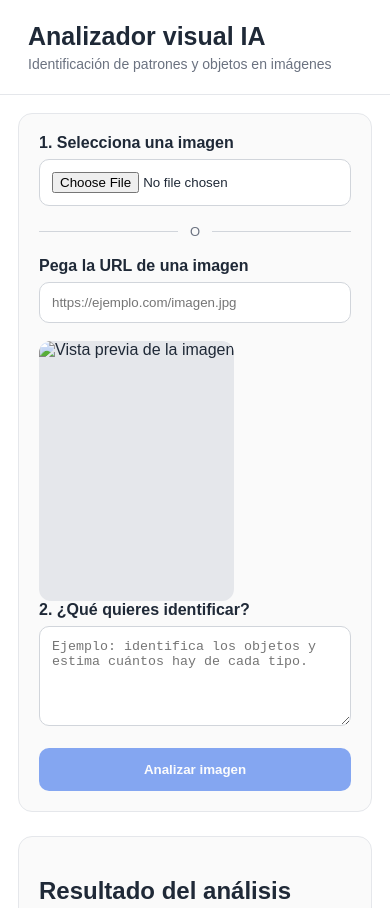
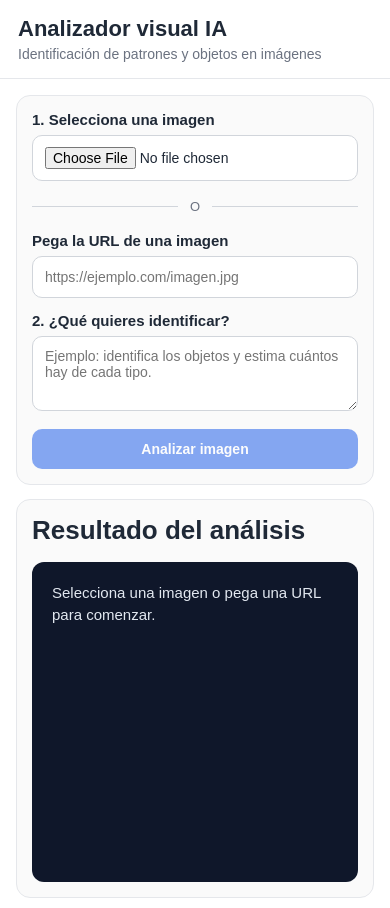
Before and after one commit to Yamishi-aymr/1-3-app-web-patrones, a plain HTML site: page index.html in a window 390 px wide. Shown: the top 908 px of the page. Drawn offline with nearby package versions, Linux system fonts and the light colour scheme.

Commit message:
Actualización de CSS

```diff
--- a/assets/css/styles.css
+++ b/assets/css/styles.css
@@ -1,28 +1,33 @@
 * {
+    box-sizing: border-box;
+}
 
-    box-sizing: border-box;
+html,
+body {
+    width: 100%;
+    height: 100%;
+    margin: 0;
+}
 
+body {
+    font-family: Arial, Helvetica, sans-serif;
+    background: #f4f6f9;
+    color: #1f2937;
+
+    /* Evita que toda la página tenga scroll */
+    overflow: hidden;
 }
 
 
-body {
-
-    margin: 0;
-
-    font-family: Arial, Helvetica, sans-serif;
-
-    background: #f4f6f9;
-
-    color: #1f2937;
-
-}
-
+/* ============================================================
+   CONTENEDOR PRINCIPAL
+============================================================ */
 
 .app {
+    width: min(1220px, 96%);
+    height: calc(100vh - 24px);
 
-    width: min(1000px, 94%);
-
-    margin: 32px auto;
+    margin: 12px auto;
 
     background: #ffffff;
 
@@ -30,151 +35,209 @@
 
     overflow: hidden;
 
-    box-shadow: 0 15px 40px rgba(0, 0, 0, 0.10);
+    box-shadow:
+        0 15px 40px
+        rgba(0, 0, 0, 0.10);
 
+    display: flex;
+    flex-direction: column;
 }
 
 
+/* ============================================================
+   HEADER
+============================================================ */
+
 .header {
-
     display: flex;
-
     justify-content: space-between;
-
     align-items: center;
 
-    padding: 22px 28px;
+    flex-shrink: 0;
 
-    border-bottom: 1px solid #e5e7eb;
+    padding: 18px 28px;
 
+    border-bottom:
+        1px solid #e5e7eb;
 }
 
-
 .header h1 {
-
     margin: 0;
 
     font-size: 25px;
-
 }
 
-
 .header p {
-
-    margin: 5px 0 0;
+    margin: 4px 0 0;
 
     color: #6b7280;
 
     font-size: 14px;
+}
 
+.status {
+    font-size: 13px;
+
+    color: #16803c;
 }
 
 
-.status {
+/* ============================================================
+   CONTENIDO
+============================================================ */
 
-    font-size: 13px;
+.content {
+    display: grid;
 
-    color: #16803c;
+    grid-template-columns:
+        minmax(0, 1fr)
+        minmax(0, 1fr);
 
+    gap: 20px;
+
+    padding: 20px 28px;
+
+    flex: 1;
+
+    min-height: 0;
 }
 
 
-.content {
+/* ============================================================
+   PANELES
+============================================================ */
 
-    display: grid;
+.panel {
+    border:
+        1px solid #e5e7eb;
 
-    grid-template-columns: 1fr 1fr;
+    border-radius: 14px;
 
-    gap: 24px;
+    padding: 18px;
 
-    padding: 28px;
+    background: #fafafa;
 
+    min-height: 0;
+
+    overflow: auto;
+}
+
+.panel h2 {
+    margin:
+        0
+        0
+        16px;
+
+    font-size: 26px;
 }
 
 
-.panel {
+/* ============================================================
+   CAMPOS
+============================================================ */
 
-    border: 1px solid #e5e7eb;
-
-    border-radius: 14px;
-
-    padding: 20px;
-
-    background: #fafafa;
-
+.field {
+    margin-bottom: 14px;
 }
 
-
-.field {
-
-    margin-bottom: 18px;
-
-}
-
-
 .field label {
-
     display: block;
 
     margin-bottom: 7px;
 
     font-weight: bold;
 
+    font-size: 15px;
 }
 
 
+/* ============================================================
+   INPUTS
+============================================================ */
+
 input[type="file"],
-
+input[type="url"],
 textarea {
-
     width: 100%;
 
-    padding: 12px;
+    padding: 11px 12px;
 
-    border: 1px solid #d1d5db;
+    border:
+        1px solid #d1d5db;
 
     border-radius: 10px;
 
     background: #ffffff;
 
+    font-family: inherit;
+
+    font-size: 14px;
+
+    outline: none;
+}
+
+input[type="file"]:focus,
+input[type="url"]:focus,
+textarea:focus {
+    border-color: #2563eb;
 }
 
 
+/* ============================================================
+   TEXTAREA
+============================================================ */
+
 textarea {
-
-    min-height: 100px;
+    min-height: 75px;
+    max-height: 110px;
 
     resize: vertical;
-
 }
 
 
+/* ============================================================
+   VISTA PREVIA
+============================================================ */
+
 .preview {
+    display: block;
 
     width: 100%;
 
-    min-height: 260px;
-
-    max-height: 360px;
+    height: clamp(
+        190px,
+        30vh,
+        290px
+    );
 
     object-fit: contain;
+
+    margin-bottom: 12px;
 
     border-radius: 12px;
 
     background: #e5e7eb;
-
 }
 
 
+/* Si no existe imagen todavía */
+.preview:not([src]) {
+    display: none;
+}
+
+
+/* ============================================================
+   BOTÓN
+============================================================ */
+
 button {
-
     width: 100%;
 
     border: none;
 
     border-radius: 10px;
 
-    padding: 14px;
+    padding: 12px;
 
     background: #2563eb;
 
@@ -182,27 +245,40 @@
 
     font-weight: bold;
 
+    font-size: 14px;
+
     cursor: pointer;
 
+    transition:
+        transform 0.15s ease,
+        opacity 0.15s ease;
+}
+
+button:hover:not(:disabled) {
+    transform:
+        translateY(-1px);
+}
+
+button:disabled {
+    opacity: 0.55;
+
+    cursor: not-allowed;
 }
 
 
-button:disabled {
-
-    opacity: .55;
-
-    cursor: not-allowed;
-
-}
-
+/* ============================================================
+   RESULTADO
+============================================================ */
 
 .result {
+    height:
+        calc(100% - 50px);
 
-    min-height: 360px;
+    min-height: 0;
 
     margin: 0;
 
-    padding: 16px;
+    padding: 20px;
 
     border-radius: 12px;
 
@@ -210,82 +286,284 @@
 
     color: #e2e8f0;
 
+    line-height: 1.45;
+
+    font-size: 15px;
+
+    overflow-y: auto;
+    overflow-x: hidden;
+
     white-space: normal;
+}
 
-    line-height: 1.5;
 
-    overflow: auto;
+/* ============================================================
+   MARKDOWN
+============================================================ */
+
+/*
+Evita los espacios enormes que Marked genera
+entre párrafos y elementos de listas.
+*/
+
+.result p {
+    margin:
+        4px
+        0
+        8px;
+}
+
+
+/* Listas */
+
+.result ul,
+.result ol {
+    margin:
+        5px
+        0
+        10px;
+
+    padding-left: 28px;
+}
+
+
+/* Cada elemento */
+
+.result li {
+    margin:
+        3px
+        0;
+
+    padding:
+        0
+        0
+        1px;
+}
+
+
+/*
+Marked puede colocar un <p>
+dentro de cada <li>.
+Esto elimina el espacio adicional.
+*/
+
+.result li > p {
+    margin:
+        2px
+        0;
+}
+
+
+/* Negritas */
+
+.result strong {
+    color: #ffffff;
+
+    font-weight: 700;
+}
+
+
+/* Títulos Markdown */
+
+.result h1,
+.result h2,
+.result h3,
+.result h4 {
+    color: #ffffff;
+
+    margin:
+        10px
+        0
+        6px;
+
+    line-height: 1.25;
+}
+
+.result h1 {
+    font-size: 22px;
+}
+
+.result h2 {
+    font-size: 20px;
+}
+
+.result h3 {
+    font-size: 17px;
+}
+
+
+/*
+Elimina espacios innecesarios
+al principio y al final.
+*/
+
+.result > *:first-child {
+    margin-top: 0;
+}
+
+.result > *:last-child {
+    margin-bottom: 0;
+}
+
+
+/* ============================================================
+   SCROLLBAR RESULTADO
+============================================================ */
+
+.result::-webkit-scrollbar,
+.panel::-webkit-scrollbar {
+    width: 7px;
+}
+
+.result::-webkit-scrollbar-thumb,
+.panel::-webkit-scrollbar-thumb {
+    background:
+        rgba(148, 163, 184, 0.45);
+
+    border-radius: 20px;
+}
+
+.result::-webkit-scrollbar-track,
+.panel::-webkit-scrollbar-track {
+    background: transparent;
+}
+
+
+/* ============================================================
+   NOTA INFERIOR
+============================================================ */
+
+.note {
+    flex-shrink: 0;
+
+    margin: 0;
+
+    padding:
+        0
+        28px
+        14px;
+
+    color: #6b7280;
+
+    font-size: 12px;
+}
+
+
+/* ============================================================
+   PANTALLAS MEDIANAS
+============================================================ */
+
+@media (
+    max-width: 950px
+) {
+
+    .app {
+        width: 98%;
+    }
+
+    .content {
+        gap: 14px;
+
+        padding:
+            16px;
+    }
+
+    .header {
+        padding:
+            16px
+            20px;
+    }
+
+    .panel {
+        padding:
+            15px;
+    }
+
+    .preview {
+        height:
+            clamp(
+                170px,
+                27vh,
+                240px
+            );
+    }
 
 }
 
 
-.note {
+/* ============================================================
+   MÓVIL
+============================================================ */
 
-    margin: 0;
+@media (
+    max-width: 760px
+) {
 
-    padding: 0 28px 26px;
+    html,
+    body {
+        height: auto;
+    }
 
-    color: #6b7280;
-
-    font-size: 13px;
-
-}
-
-
-@media (max-width: 760px) {
+    body {
+        overflow: auto;
+    }
 
     .app {
+        width: 100%;
 
-        width: 100%;
+        height: auto;
+
+        min-height: 100vh;
 
         margin: 0;
 
         border-radius: 0;
-
     }
 
+    .header {
+        padding:
+            16px
+            18px;
+    }
+
+    .header h1 {
+        font-size: 22px;
+    }
+
+    .status {
+        display: none;
+    }
 
     .content {
-
         grid-template-columns: 1fr;
 
-        padding: 18px;
-
+        padding:
+            16px;
     }
 
+    .panel {
+        overflow: visible;
+    }
 
-    .status {
+    .preview {
+        height: auto;
 
-        display: none;
+        max-height: 320px;
+    }
 
+    .result {
+        height: auto;
+
+        min-height: 320px;
+
+        max-height: none;
     }
+
+    .note {
+        padding:
+            0
+            18px
+            18px;
+    }
+
 }
-
-.result p {
-    margin: 0 0 14px;
-}
-
-.result p:last-child {
-    margin-bottom: 0;
-}
-
-.result strong {
-    font-weight: 700;
-}
-
-.result ul,
-.result ol {
-    margin: 10px 0 16px;
-    padding-left: 24px;
-}
-
-.result li {
-    margin: 6px 0;
-}
-
-.result h1,
-.result h2,
-.result h3 {
-    margin-top: 18px;
-    margin-bottom: 10px;
-}
```
